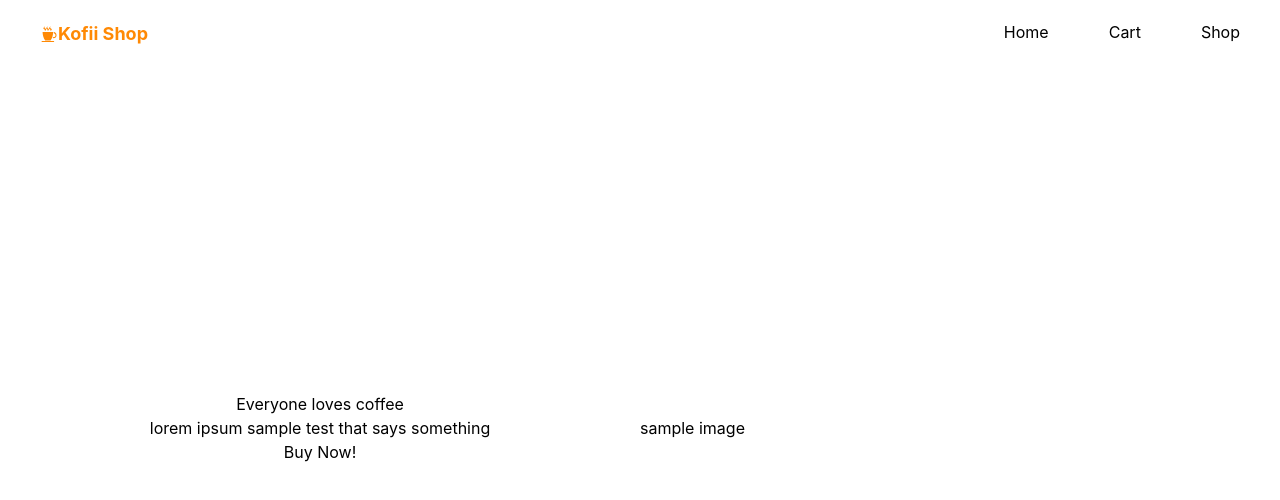
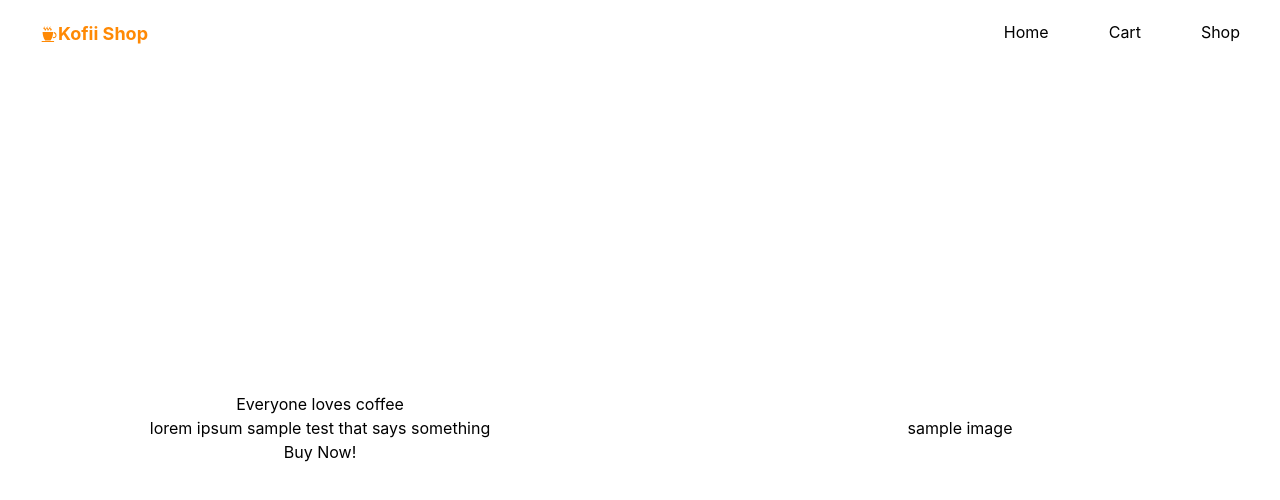
Before and after one commit to Wise-394/kofii_shop, a React (Vite) app in the folder client/: page / in a window 1280 px wide. Shown: the top 500 px of the page. Built offline with nearby package versions, Linux system fonts and the light colour scheme.

Commit message:
fix(Hero): update grid classes for improved responsiveness

```diff
--- a/client/src/components/Home/Hero.jsx
+++ b/client/src/components/Home/Hero.jsx
@@ -1,18 +1,18 @@
 export function Hero() {
   return (
     <section
-      className="h-[90vh] flex flex-col sm:grid sm:grid-cols-2 justify-center
+      className="h-[90vh] flex flex-col md:grid md:grid-cols-2 justify-center
         items-center"
     >
       <div
         className="text-center flex justify-center items-center flex-col order-2
-          sm:order-1"
+          md:order-1"
       >
         <h1>Everyone loves coffee </h1>
         <p>lorem ipsum sample test that says something</p>
         <button>Buy Now!</button>
       </div>
-      <div className="order:2 sm:order-1">
+      <div className="order:2 md:order-1 items-center justify-center flex">
         <p>sample image</p>
       </div>
     </section>
```
